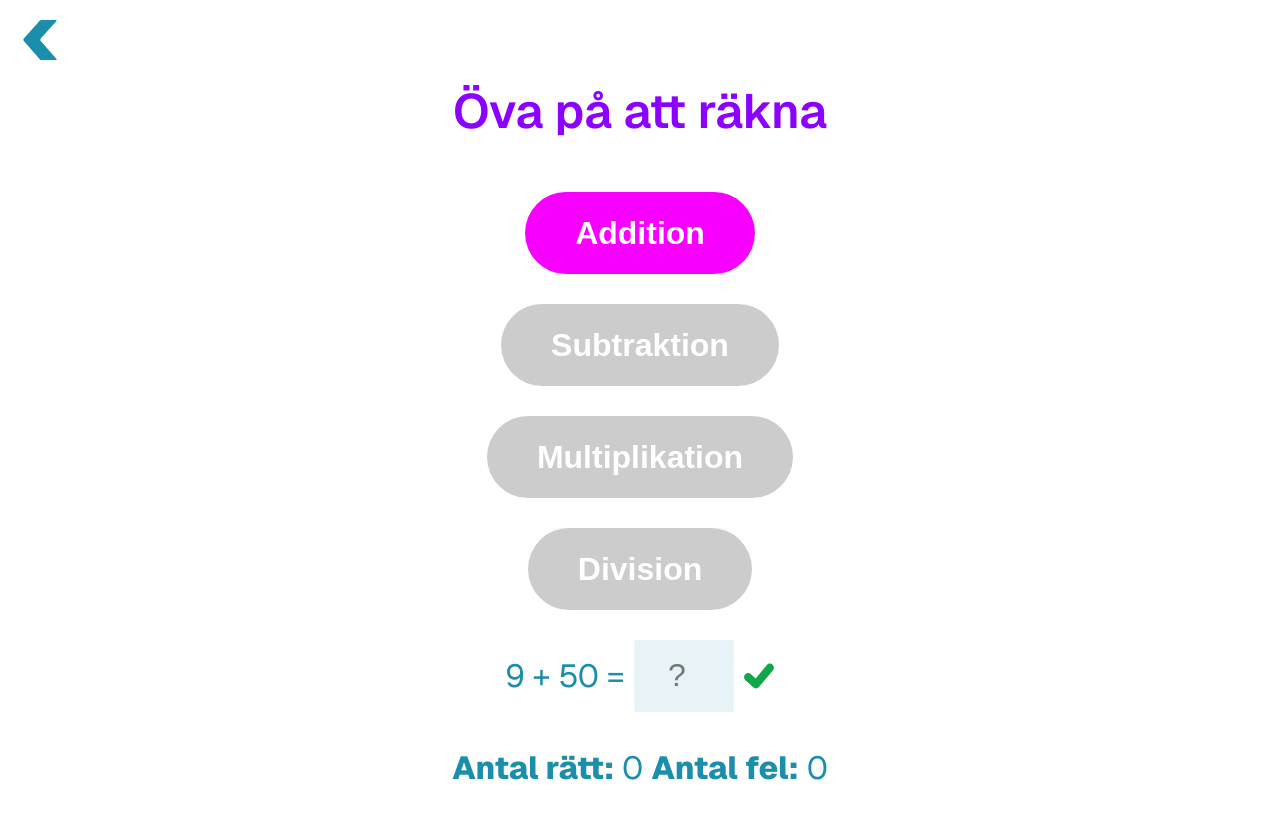
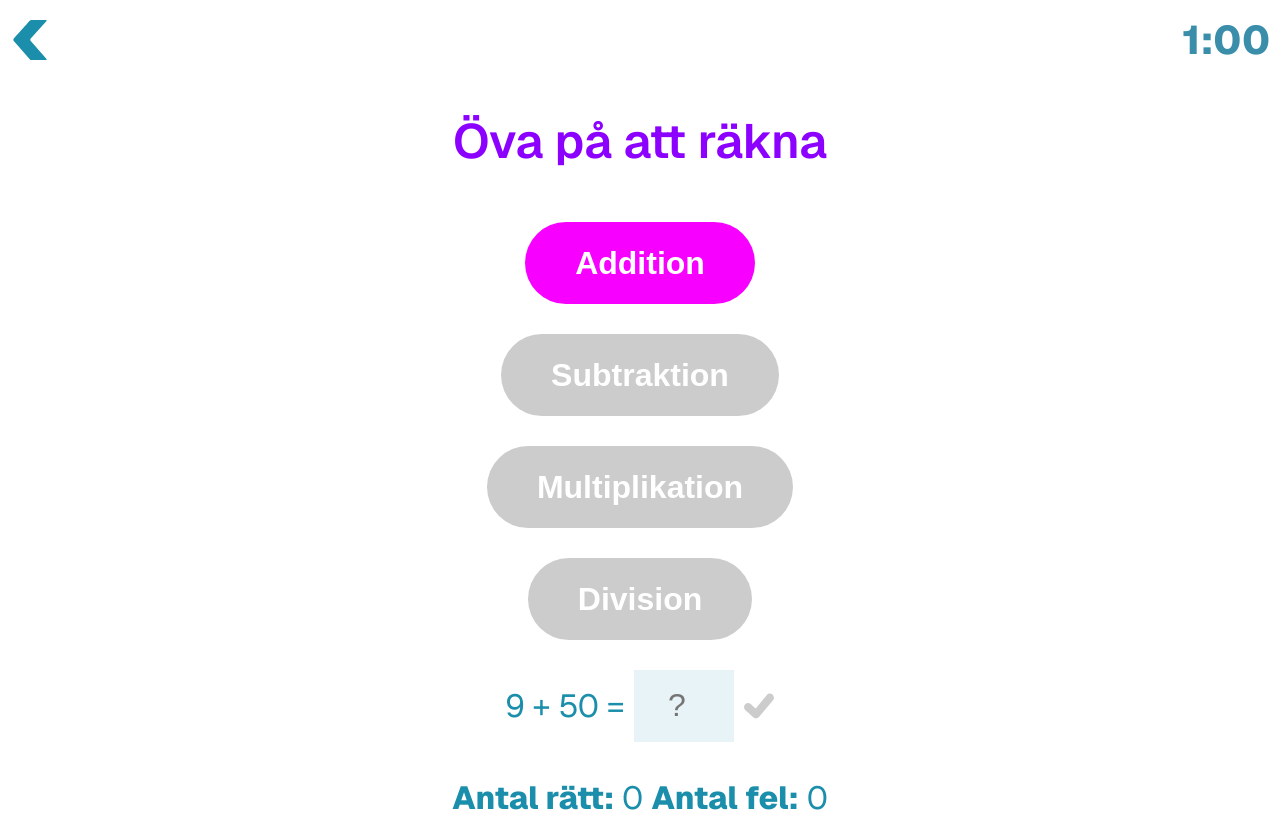
Before and after one commit to calmfors/word-app, a Next.js app: page /math in a window 1280 px wide. Before the commit the page ends 800 px from the top, so only its background shows below. Built offline with nearby package versions, Linux system fonts and the light colour scheme.

Commit message:
Add timer

```diff
--- a/src/app/math/page.js
+++ b/src/app/math/page.js
@@ -1,6 +1,8 @@
 'use client'
-import styles from '../page.module.css';
+import pageStyles from '../page.module.css';
+import subpagesStyles from '../subpages.module.css';
 import React, { useEffect, useState, useRef } from 'react';
+const duration = 60;
 
 export default function MathProblems() {
   const [selectedType, setSelectedType] = useState('addition'); // Default to addition
@@ -9,12 +11,14 @@ export default function MathProblems() {
   const [problem, setProblem] = useState('');
   const [answer, setAnswer] = useState('');
   const [correctAnswer, setCorrectAnswer] = useState(null);
+  const [timer, setTimer] = useState(duration);
   const inputRef = useRef(null);
+  const intervalRef = useRef(null);
+  const styles = { ...pageStyles, ...subpagesStyles };
 
   useEffect(() => {
-    generateNewProblem();
-    setNumberOfCorrectAnswers(0);
-    setNumberOfWrongAnswers(0);
+    console.log('Selected type changed:', selectedType);
+    resetGame(true);
   }, [selectedType]);
 
   const generateAdditionProblem = () => {
@@ -23,6 +27,21 @@ export default function MathProblems() {
     const b = tenOrHundred === 100 ? Math.floor(Math.random() * 10) : Math.floor(Math.random() * 100);
     setProblem(`${a} + ${b}`);
   }
+
+  const countDown = () => {
+    if (!intervalRef.current && timer === duration) {
+      intervalRef.current = setInterval(() => {
+        setTimer(prev => prev > 0 ? prev - 1 : 0);
+      }, 1000);
+    }
+  };
+
+  useEffect(() => {
+    if (timer === 0 && intervalRef.current) {
+      clearInterval(intervalRef.current);
+      intervalRef.current = null;
+    }
+  }, [timer]);
 
   const generateSubtractionProblem = () => {
     const tenOrHundred = Math.random() < 0.5 ? 10 : 100;
@@ -74,7 +93,7 @@ export default function MathProblems() {
     }
   }
 
-  const generateNewProblem = () => {
+  const generateNewProblem = (typeChanged) => {
     setCorrectAnswer(null);
     setAnswer('');
     if (selectedType === 'addition') {
@@ -86,13 +105,41 @@ export default function MathProblems() {
     } else if (selectedType === 'division') {
       generateDivisionProblem();
     }
-    if (inputRef.current) {
+    console.log('Generating new problem:', typeChanged);
+    if (inputRef.current && timer !== 0 && timer !== duration && !typeChanged) {
       inputRef.current.focus();
     }
   }
+
+  const resetGame = (typeChanged) => {
+    setTimer(duration);
+    setProblem('');
+    setAnswer('');
+    setCorrectAnswer(null);
+    setNumberOfCorrectAnswers(0);
+    setNumberOfWrongAnswers(0);
+    if (intervalRef.current) {
+      clearInterval(intervalRef.current);
+      intervalRef.current = null;
+    }
+    if (inputRef.current) {
+      console.log('Resetting input focus');
+      inputRef.current.blur();
+    }
+    generateNewProblem(typeChanged);
+
+  }
+
   return (
     <div className={styles.page}>
-      <button className={styles.backButton} onClick={() => window.history.back()}></button>
+      <header className={styles.header}>
+        <button className={styles.backButton} onClick={() => window.history.back()}></button>
+        <div className={styles.timer}>
+          <span>
+            {Math.floor(timer / 60)}:{timer % 60 < 10 ? `0${timer % 60}` : timer % 60}
+          </span>
+        </div>
+      </header>
       <main className={styles.main}>
         <h1 className={styles.title}>
           Öva på att räkna
@@ -105,9 +152,9 @@ export default function MathProblems() {
           <p>
             {problem} =
           </p>
-          <input ref={inputRef} type="number" placeholder="?" value={answer} onChange={(e) => setAnswer(e.target.value)} onKeyUp={(e) => e.key === 'Enter' && checkAnswer()} />
-          <button className={styles.checkmark} onClick={checkAnswer}>
-            <svg width="30" height="30" fill="#10a64a" id="Layer_1" data-name="Layer 1" xmlns="http://www.w3.org/2000/svg" viewBox="0 0 122.88 101.6"><defs></defs><title>tick-green</title><path d="M4.67,67.27c-14.45-15.53,7.77-38.7,23.81-24C34.13,48.4,42.32,55.9,48,61L93.69,5.3c15.33-15.86,39.53,7.42,24.4,23.36L61.14,96.29a17,17,0,0,1-12.31,5.31h-.2a16.24,16.24,0,0,1-11-4.26c-9.49-8.8-23.09-21.71-32.91-30v0Z" /></svg>
+          <input ref={inputRef} type="number" placeholder="?" value={answer} onChange={(e) => setAnswer(e.target.value)} onKeyUp={(e) => e.key === 'Enter' && checkAnswer()} onClick={countDown}/>
+          <button className={styles.checkmark} onClick={checkAnswer} disabled={!answer || timer === 0} >
+            <svg width="30" height="30" fill={answer ? '#10a64a' : '#ccc' } id="Layer_1" data-name="Layer 1" xmlns="http://www.w3.org/2000/svg" viewBox="0 0 122.88 101.6"><defs></defs><title>tick-green</title><path d="M4.67,67.27c-14.45-15.53,7.77-38.7,23.81-24C34.13,48.4,42.32,55.9,48,61L93.69,5.3c15.33-15.86,39.53,7.42,24.4,23.36L61.14,96.29a17,17,0,0,1-12.31,5.31h-.2a16.24,16.24,0,0,1-11-4.26c-9.49-8.8-23.09-21.71-32.91-30v0Z" /></svg>
           </button>
         </div>
           : <p>Laddar...</p>}
@@ -116,6 +163,11 @@ export default function MathProblems() {
             {correctAnswer ? 'Rätt svar!' : 'Fel svar, försök igen'}
           </p>
         )}
+        {timer === 0 && (
+          <p className={styles.correct} onClick={resetGame}>
+            Tiden är ute, du hann med {numberOfCorrectAnswers} övningar!
+          </p>
+        )}
         <p><span>Antal rätt:</span> {numberOfCorrectAnswers} <span>Antal fel:</span> {numberOfWrongAnswers}</p>
       </main>
     </div>
--- a/src/app/page.module.css
+++ b/src/app/page.module.css
@@ -3,8 +3,8 @@
   flex-direction: column;
   align-items: center;
   width: 100vw;
-  padding: 80px 10px 0 10px;
-  gap: 60px;
+  padding: 0 10px;
+  gap: 30px;
   font-family: var(--font-geist-sans);
   position: relative;
 }
@@ -27,6 +27,14 @@
   opacity: 0;
   text-align: center;
   margin-bottom: 20px
+}
+
+.main > h1 {
+  margin-top: 60px;
+}
+
+header + .main > h1 {
+  margin-top: 0;
 }
 
 .main a,
@@ -250,24 +258,6 @@ button.speaker:hover {
   filter: brightness(0.5);
 }
 
-.backButton {
-  position: absolute;
-  top: 20px;
-  left: 20px;
-  background-color: transparent;
-  background-image: url('/left-arrow.svg');
-  background-repeat: no-repeat;
-  background-size: contain;
-  width: 40px;
-  height: 40px;
-  border: none;
-  cursor: pointer;
-  color: #1b8eab;
-  font-size: 24px;
-  line-height: 1;
-  animation: slideInFromLeft 0.6s cubic-bezier(0.23, 1, 0.32, 1) forwards;
-}
-
 .newWords {
   border: 2px solid #1b8eab;
   padding: 40px 20px 80px;
@@ -350,7 +340,7 @@ button.speaker:hover {
 
 @media (max-width: 768px) {
   .page {
-    padding: 70px 20px;
+    padding: 0 20px;
   }
 
   .main {
--- /dev/null
+++ b/src/app/subpages.module.css
@@ -0,0 +1,53 @@
+.header {
+  display: flex;
+  align-items: center;
+  justify-content: space-between;
+  width: 100%;
+  padding: 20px 0;
+}
+
+.backButton {
+  background-color: transparent;
+  background-image: url('/left-arrow.svg');
+  background-repeat: no-repeat;
+  background-size: contain;
+  width: 40px;
+  height: 40px;
+  border: none;
+  cursor: pointer;
+  color: #1b8eab;
+  font-size: 24px;
+  line-height: 1;
+  animation: slideInFromLeft 0.6s cubic-bezier(0.23, 1, 0.32, 1) forwards;
+}
+
+.timer {
+  font-size: 40px;
+  font-weight: 800;
+  line-height: 1;
+  color: #3a8eaa;
+  animation: slideInFromRight 0.6s cubic-bezier(0.23, 1, 0.32, 1) forwards;
+}
+
+@keyframes slideInFromLeft {
+  from {
+    transform: translateX(-150%);
+    opacity: 0;
+  }
+  to {
+    transform: translateX(0);
+    opacity: 1;
+  }
+}
+
+@keyframes slideInFromRight {
+  from {
+      transform: translateX(150%);
+      opacity: 0;
+    }
+
+    to {
+      transform: translateX(0);
+      opacity: 1;
+    }
+}
```
Also changed, not shown: src/app/testwords/page.js (+12 -2 lines).
